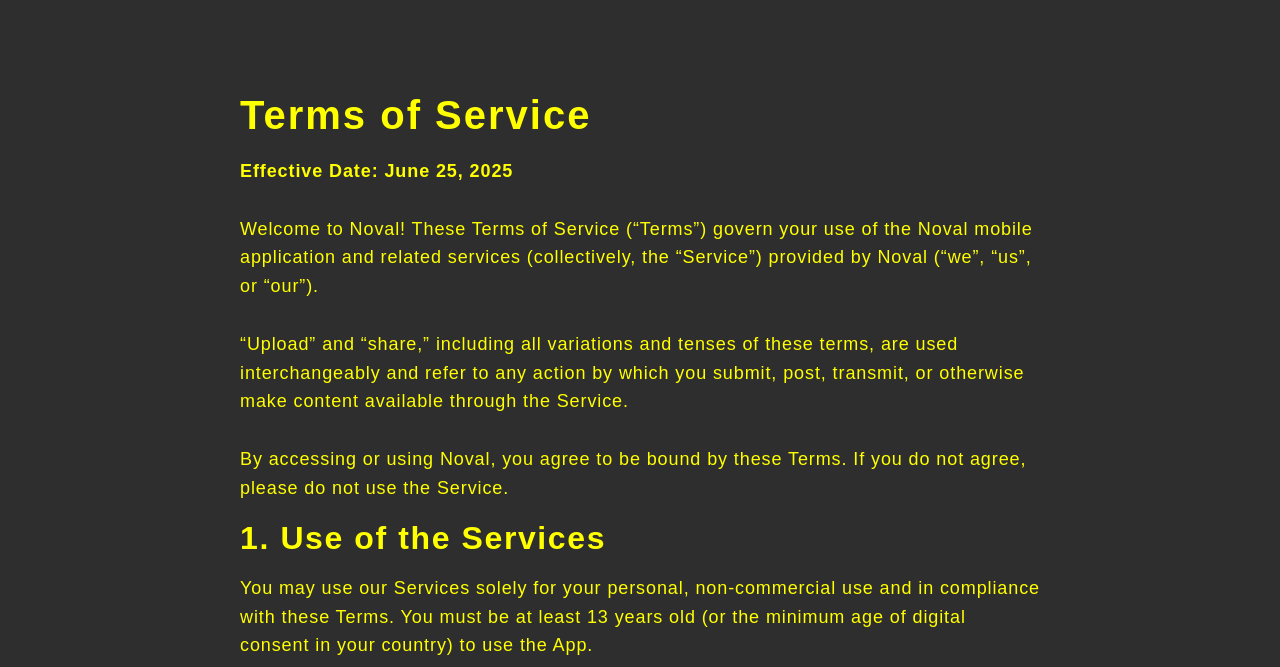
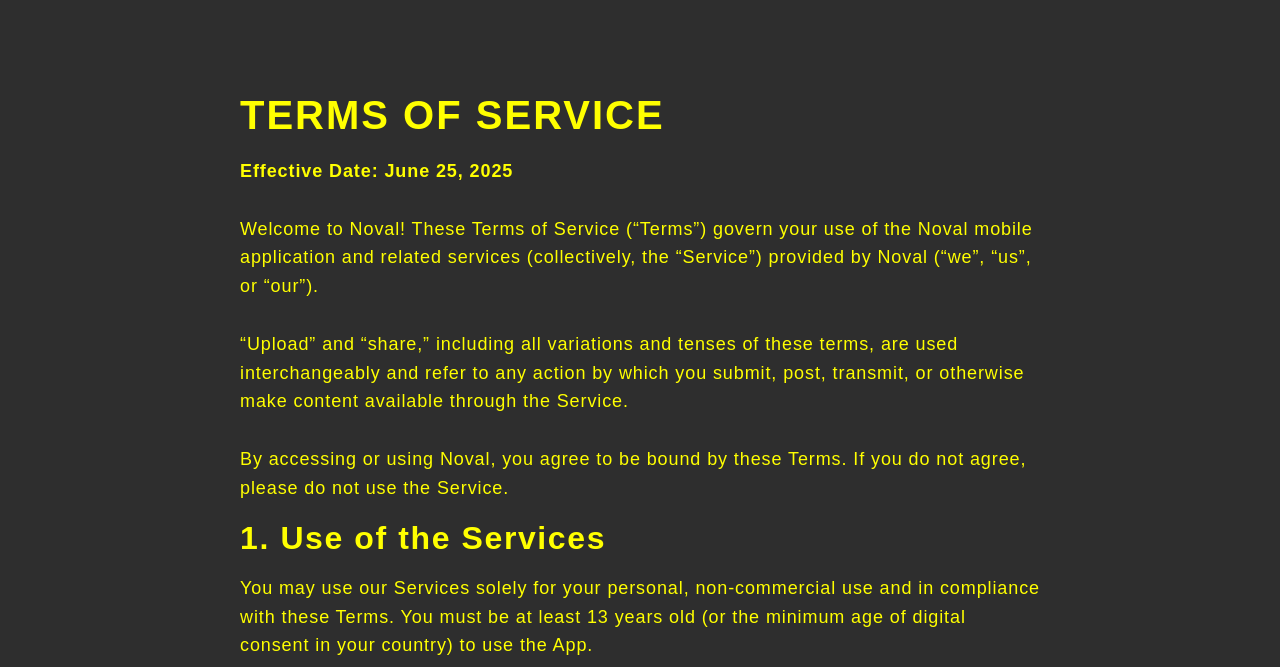
Before and after one commit to ryan-cofer/noval, a plain HTML site: page terms.html in a window 1280 px wide. Shown: the part 125-792 px from the top of the page. Drawn offline with Linux system fonts and the light colour scheme.

Commit message:
Update terms.html

```diff
--- a/terms.html
+++ b/terms.html
@@ -168,7 +168,7 @@
   </div>
 
   <div class="container">
-    <div class="p3 first">Terms of Service</div>
+    <div class="p3 first">TERMS OF SERVICE</div>
     <div class="p2">
       <strong>Effective Date: June 25, 2025</strong><br><br>
       Welcome to Noval! These Terms of Service (“Terms”) govern your use of the Noval mobile application and related services (collectively, the “Service”) provided by Noval (“we”, “us”, or “our”).
```
